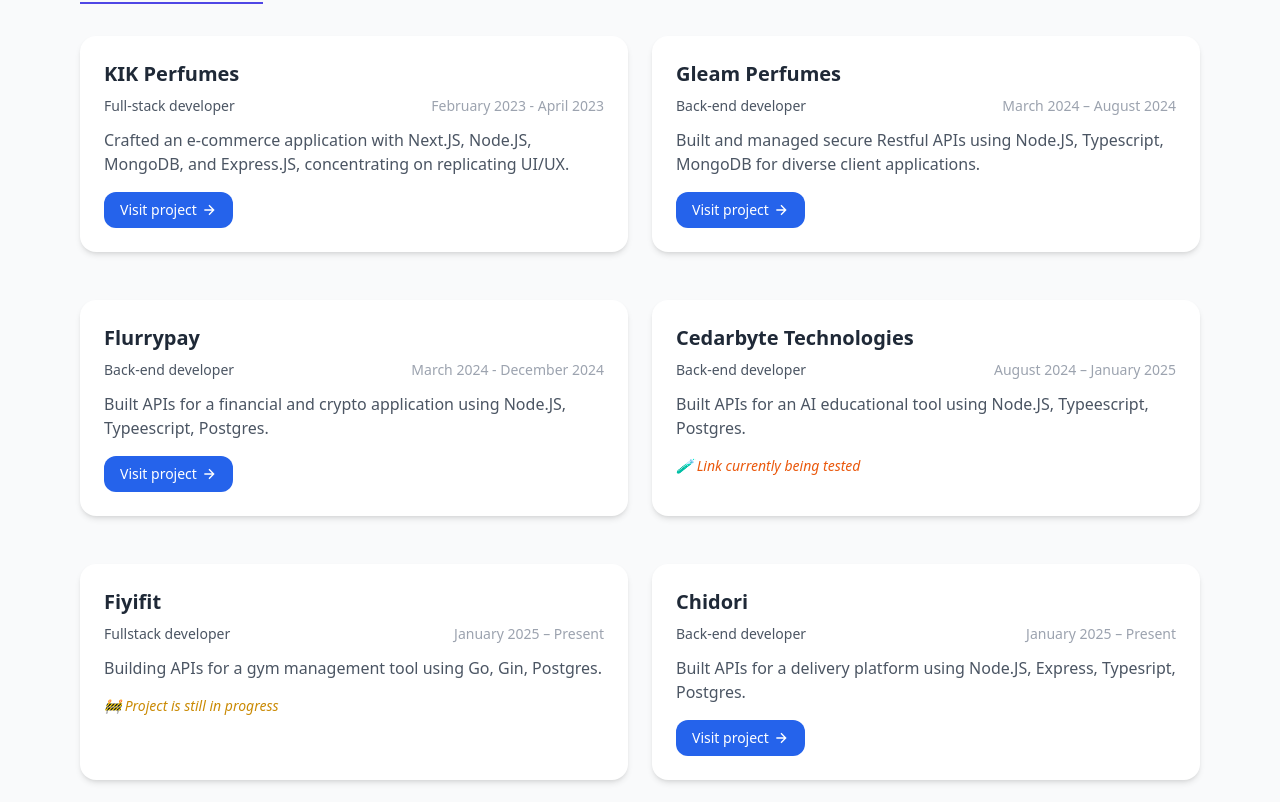
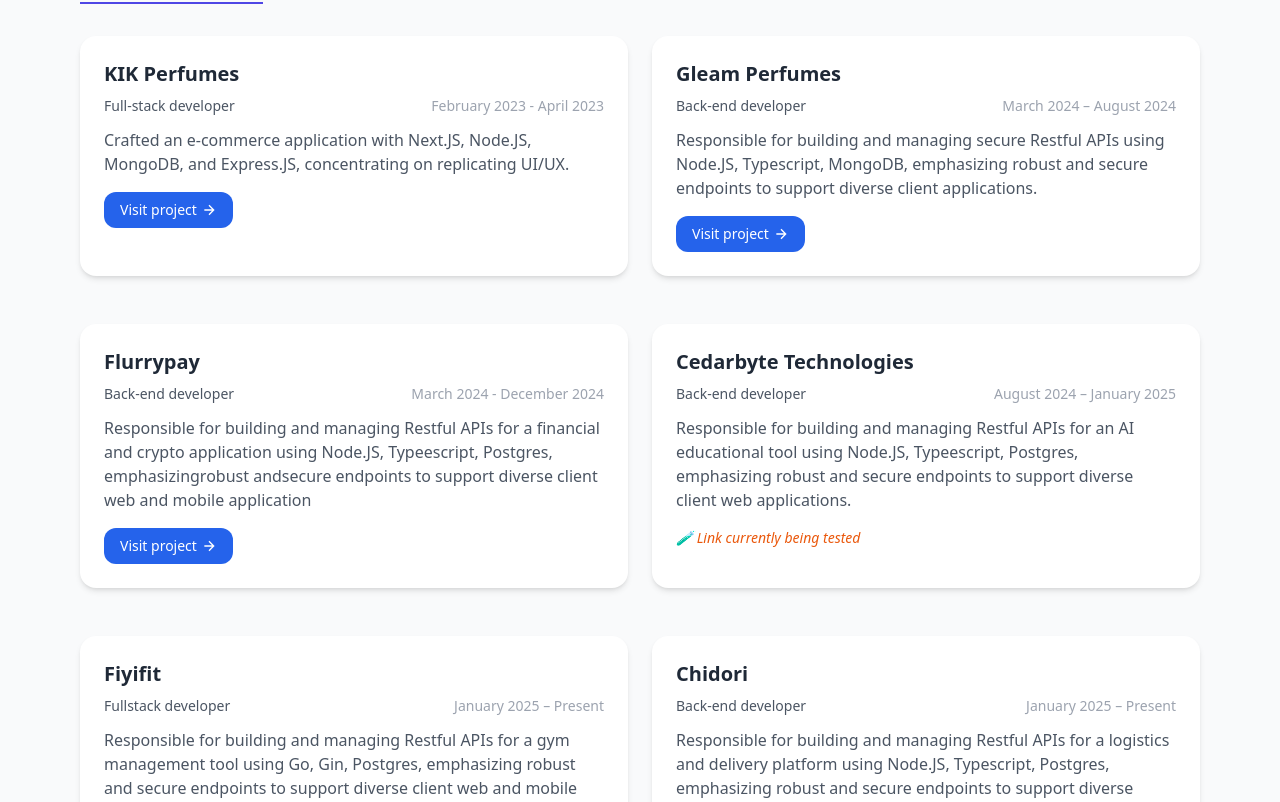
Before and after one commit to nobelium24/my-portfolio, a React (Vite) app: page / in a window 1280 px wide. Shown: the part 1738-2540 px from the top of the page. Built offline with nearby package versions, Linux system fonts and the light colour scheme.

Commit message:
minor update

```diff
--- a/src/App.tsx
+++ b/src/App.tsx
@@ -70,35 +70,35 @@ const App = () => {
       title: "Gleam Perfumes",
       role: "Back-end developer",
       period: "March 2024 – August 2024",
-      description: "Built and managed secure Restful APIs using Node.JS, Typescript, MongoDB for diverse client applications.",
+      description: "Responsible for building and managing secure Restful APIs using Node.JS, Typescript, MongoDB, emphasizing robust and secure endpoints to support diverse client applications.",
       link: "https://www.gleam.global/"
     },
     {
       title: "Flurrypay",
       role: "Back-end developer",
       period: "March 2024 - December 2024",
-      description: "Built APIs for a financial and crypto application using Node.JS, Typeescript, Postgres.",
+      description: "Responsible for building and managing Restful APIs for a financial and crypto application using Node.JS, Typeescript, Postgres, emphasizingrobust andsecure endpoints to support diverse client web and mobile application",
       link: "https://flurrypay.io/"
     },
     {
       title: "Cedarbyte Technologies",
       role: "Back-end developer",
       period: "August 2024 – January 2025",
-      description: "Built APIs for an AI educational tool using Node.JS, Typeescript, Postgres.",
+      description: "Responsible for building and managing Restful APIs for an AI educational tool using Node.JS, Typeescript, Postgres, emphasizing robust and secure endpoints to support diverse client web applications.",
       link: "testing"
     },
     {
       title: "Fiyifit",
       role: "Fullstack developer",
       period: "January 2025 – Present",
-      description: "Building APIs for a gym management tool using Go, Gin, Postgres.",
+      description: "Responsible for building and managing Restful APIs for a gym management tool using Go, Gin, Postgres, emphasizing robust and secure endpoints to support diverse client web and mobile applications",
       link: "in-progress"
     },
     {
       title: "Chidori",
       role: "Back-end developer",
       period: "January 2025 – Present",
-      description: "Built APIs for a delivery platform using Node.JS, Express, Typesript, Postgres.",
+      description: "Responsible for building and managing Restful APIs for a logistics and delivery platform using Node.JS, Typescript, Postgres, emphasizing robust and secure endpoints to support diverse client web and mobile applications.",
       link: "https://apps.apple.com/app/chidori-package-delivery/id6747782664"
     },
     {
--- a/src/components/ExperienceCard.tsx
+++ b/src/components/ExperienceCard.tsx
@@ -9,7 +9,7 @@ const ExperienceCard = ({ title, company, period, bullets, link }: ExperienceCar
                     <h3 className="text-xl font-semibold text-gray-800">{title}</h3>
                     <p className="text-secondary font-medium">{company}</p>
                 </div>
-                <span className="bg-primary text-white px-3 py-1 rounded-full text-sm">
+                <span className="bg-primary text-white px-3 py-1 rounded-full text-sm w-fit">
                     {period}
                 </span>
             </div>
```
